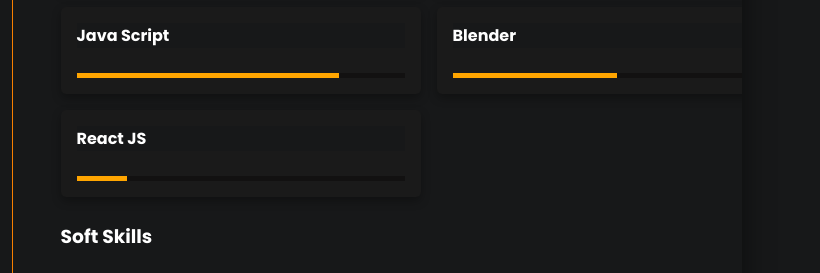
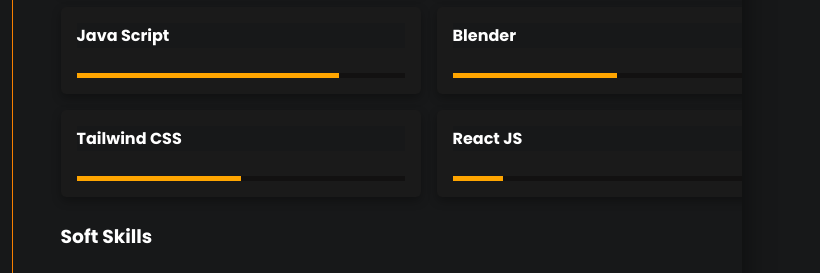
Before and after one commit to ig-ayush/Resume, a plain HTML site: page index.html in a window 1280 px wide. Shown: the part 485-758 px from the top of the page, 460-1280 px from the left. Drawn offline with Linux system fonts and the light colour scheme; a web font is replaced by a local one.

Commit message:
Adding the new skill to the tecnical skill section

```diff
--- a/index.html
+++ b/index.html
@@ -142,6 +142,13 @@
                             </div>
                         </div>
                         <div class="skill-mesure">
+                            <h4>Tailwind CSS</h4>
+                            <br>
+                            <div class="back-4">
+                                <div class="learn-4"></div>
+                            </div>
+                        </div>
+                        <div class="skill-mesure">
                             <h4>React JS</h4>
                             <br>
                             <div class="back-5">
```
